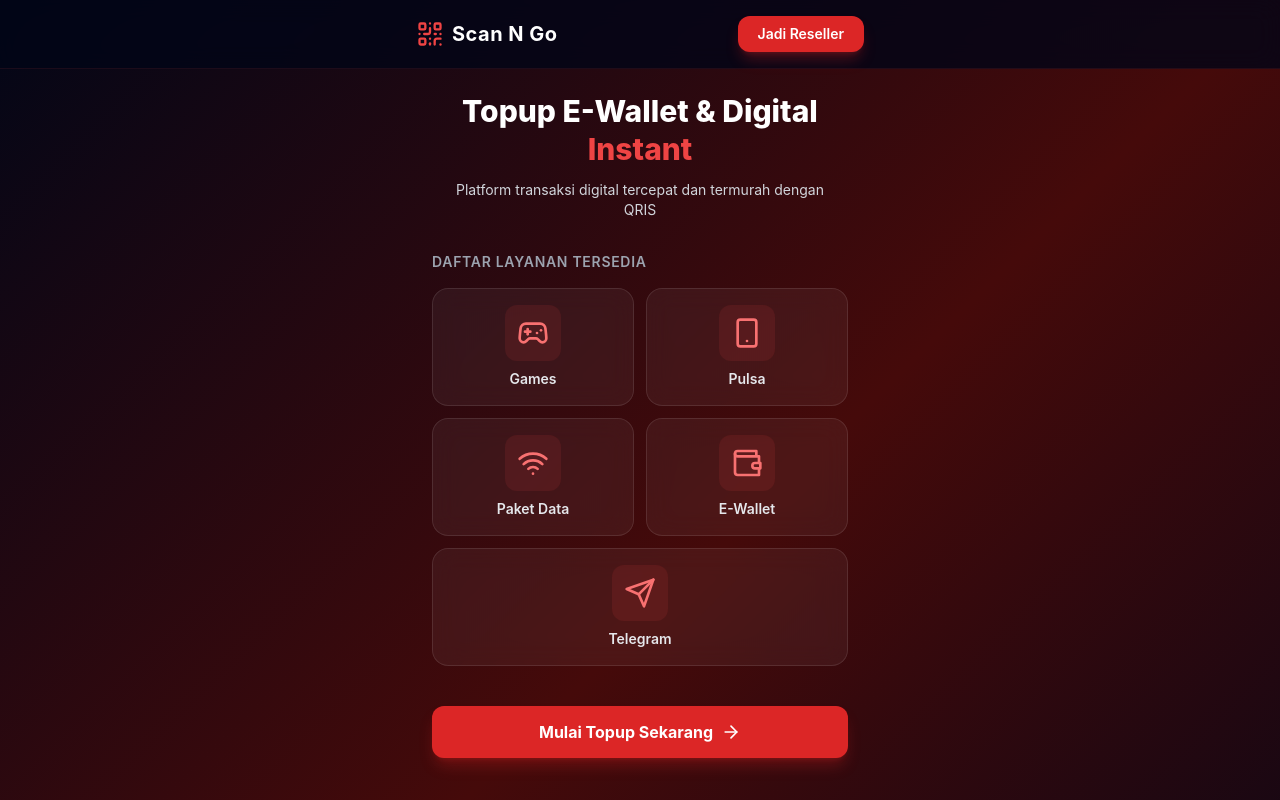
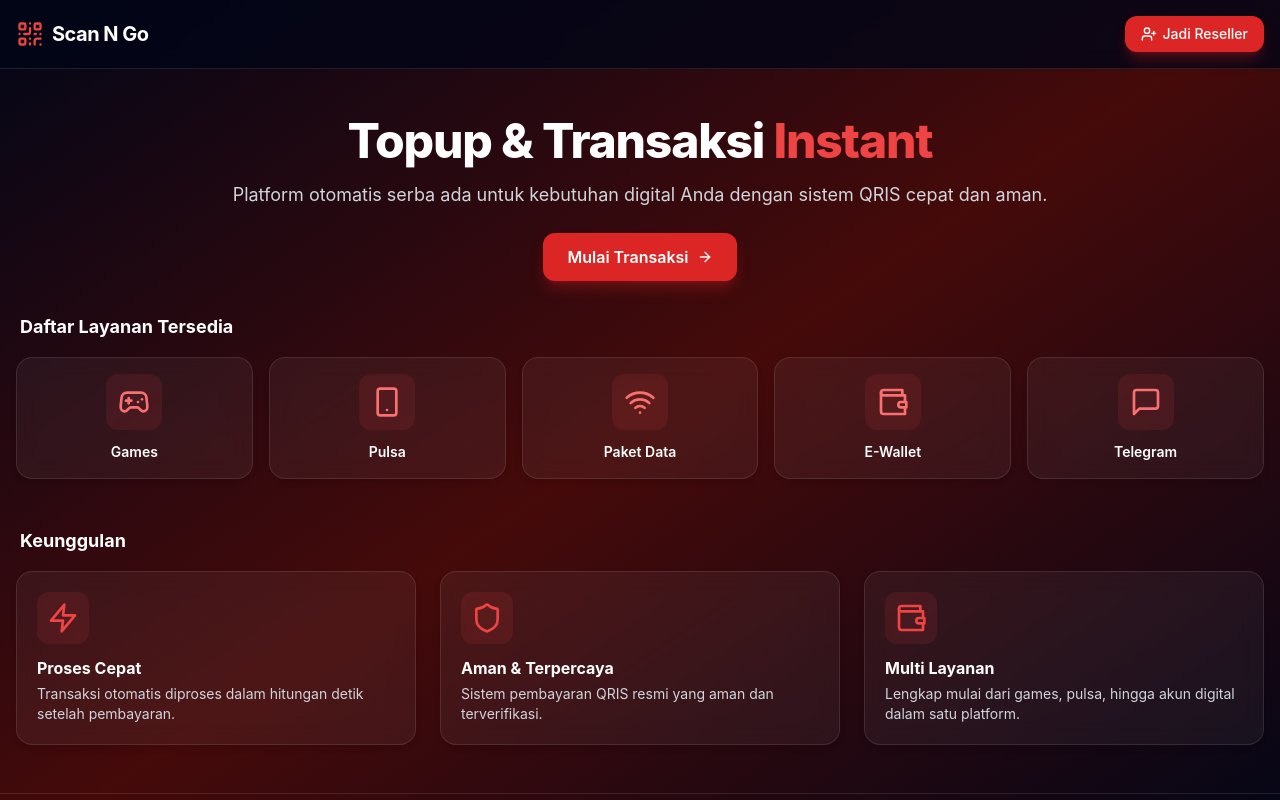
Before and after one commit to ofcdigisphere-labs/tnsmiley, a React (Vite) app in the folder frontend/: page / in a window 1280 px wide. Shown: the top 800 px of the page. Built offline with nearby package versions, Linux system fonts and the light colour scheme; no server answers.

Commit message:
LandingPage.jsx

```diff
--- a/frontend/src/pages/LandingPage.jsx
+++ b/frontend/src/pages/LandingPage.jsx
@@ -1,5 +1,5 @@
 import { useNavigate } from 'react-router-dom';
-import { QrCode, Zap, Shield, ArrowRight, LayoutDashboard, Gamepad2, Smartphone, Wifi, Wallet, Send } from 'lucide-react';
+import { QrCode, Zap, Shield, ArrowRight, LayoutDashboard, Gamepad2, Smartphone, Wifi, Wallet, MessageSquare, UserPlus } from 'lucide-react';
 import { useEffect, useState } from 'react';
 
 const LandingPage = () => {
@@ -7,7 +7,6 @@
   const [isLoggedIn, setIsLoggedIn] = useState(false);
 
   useEffect(() => {
-    // Check if user is logged in
     const userData = localStorage.getItem('user');
     setIsLoggedIn(!!userData);
   }, []);
@@ -17,23 +16,23 @@
     { title: 'Pulsa', icon: <Smartphone className="w-8 h-8 text-red-400" />, path: '/pulsa' },
     { title: 'Paket Data', icon: <Wifi className="w-8 h-8 text-red-400" />, path: '/data' },
     { title: 'E-Wallet', icon: <Wallet className="w-8 h-8 text-red-400" />, path: '/topup' },
-    { title: 'Telegram', icon: <Send className="w-8 h-8 text-red-400" />, path: '/telegram' },
+    { title: 'Telegram', icon: <MessageSquare className="w-8 h-8 text-red-400" />, path: '/telegram' },
   ];
 
   return (
     <div className="min-h-screen bg-gradient-to-br from-slate-950 via-red-950 to-slate-950 text-white">
       {/* Header */}
-      <nav className="sticky top-0 z-50 bg-slate-950/80 backdrop-blur-md border-b border-red-500/10 px-4 py-4">
-        <div className="max-w-md mx-auto flex items-center justify-between">
+      <nav className="container mx-auto px-4 py-4 sticky top-0 z-50 bg-slate-950/80 backdrop-blur-md border-b border-white/10">
+        <div className="flex items-center justify-between">
           <div className="flex items-center gap-2">
             <QrCode className="w-7 h-7 text-red-500" />
-            <h1 className="text-xl font-bold tracking-wide">Scan N Go</h1>
+            <h1 className="text-xl font-bold tracking-tight text-white">Scan N Go</h1>
           </div>
-          <div className="flex items-center gap-2">
+          <div className="flex items-center gap-3">
             {isLoggedIn ? (
               <button
                 onClick={() => navigate('/dashboard')}
-                className="inline-flex items-center gap-1.5 bg-red-600 hover:bg-red-700 text-white text-sm px-4 py-2 rounded-xl transition font-medium"
+                className="inline-flex items-center gap-2 bg-red-600 hover:bg-red-700 text-white px-4 py-2 rounded-xl text-sm font-medium transition shadow-lg shadow-red-600/30"
               >
                 <LayoutDashboard className="w-4 h-4" />
                 Dashboard
@@ -41,8 +40,9 @@
             ) : (
               <button
                 onClick={() => navigate('/register')}
-                className="bg-red-600 hover:bg-red-700 text-white text-sm px-5 py-2 rounded-xl transition font-semibold shadow-lg shadow-red-600/30"
+                className="inline-flex items-center gap-1.5 bg-red-600 hover:bg-red-700 text-white px-4 py-2 rounded-xl text-sm font-medium transition shadow-lg shadow-red-600/30"
               >
+                <UserPlus className="w-4 h-4" />
                 Jadi Reseller
               </button>
             )}
@@ -51,75 +51,69 @@
       </nav>
 
       {/* Hero Section */}
-      <div className="max-w-md mx-auto px-4 pt-6 pb-10">
-        <div className="text-center mb-8">
-          <h2 className="text-3xl font-extrabold mb-3 leading-tight">
-            Topup E-Wallet & Digital <span className="text-red-500">Instant</span>
+      <div className="container mx-auto px-4 pt-8 pb-12">
+        <div className="max-w-4xl mx-auto text-center mt-4 mb-8">
+          <h2 className="text-3xl md:text-5xl font-extrabold tracking-tight mb-4 px-2">
+            Topup & Transaksi <span className="text-red-500">Instant</span>
           </h2>
-          <p className="text-sm text-gray-300 px-2">
-            Platform transaksi digital tercepat dan termurah dengan QRIS
+          <p className="text-sm md:text-lg text-gray-300 mb-6 px-4">
+            Platform otomatis serba ada untuk kebutuhan digital Anda dengan sistem QRIS cepat dan aman.
           </p>
+          <div className="flex flex-col sm:flex-row items-center justify-center gap-3">
+            <button
+              onClick={() => navigate('/topup')}
+              className="w-full sm:w-auto inline-flex items-center justify-center gap-2 bg-red-600 hover:bg-red-700 text-white px-6 py-3 rounded-xl font-semibold transition shadow-lg shadow-red-600/30 transform active:scale-95"
+            >
+              Mulai Transaksi
+              <ArrowRight className="w-4 h-4" />
+            </button>
+          </div>
         </div>
 
-        {/* Daftar Layanan Tersedia (Grid Mobile-Optimized) */}
-        <div className="mb-10">
-          <h3 className="text-sm font-semibold uppercase tracking-wider text-gray-400 mb-4">
-            Daftar Layanan Tersedia
-          </h3>
-          <div className="grid grid-cols-2 gap-3">
-            {services.map((item, idx) => (
+        {/* Daftar Layanan Tersedia */}
+        <div className="mt-8 mb-12">
+          <h3 className="text-lg font-bold text-white mb-4 px-1">Daftar Layanan Tersedia</h3>
+          <div className="grid grid-cols-2 sm:grid-cols-3 md:grid-cols-5 gap-3 md:gap-4">
+            {services.map((service, idx) => (
               <div
-                key={item.title}
-                onClick={() => navigate(item.path)}
-                className={`bg-white/5 backdrop-blur-md border border-white/10 rounded-2xl p-4 flex flex-col items-center justify-center text-center cursor-pointer hover:bg-red-600/10 hover:border-red-500/30 transition active:scale-95 ${
-                  idx === 4 ? 'col-span-2' : ''
-                }`}
+                key={idx}
+                onClick={() => navigate(service.path)}
+                className="bg-white/5 backdrop-blur-md border border-white/10 rounded-2xl p-4 flex flex-col items-center justify-center text-center hover:bg-white/10 hover:border-red-500/50 transition cursor-pointer active:scale-95 shadow-md"
               >
-                <div className="bg-red-500/10 p-3 rounded-xl mb-2">{item.icon}</div>
-                <span className="font-semibold text-sm text-gray-200">{item.title}</span>
+                <div className="p-3 bg-red-500/10 rounded-xl mb-3">
+                  {service.icon}
+                </div>
+                <span className="text-sm font-semibold text-white">{service.title}</span>
               </div>
             ))}
           </div>
         </div>
 
-        {/* CTA Buttons */}
-        <div className="flex flex-col gap-3 mb-12">
-          <button
-            onClick={() => navigate('/topup')}
-            className="w-full inline-flex items-center justify-center gap-2 bg-red-600 hover:bg-red-700 text-white py-3.5 rounded-xl text-base font-bold shadow-lg shadow-red-600/30 transition transform active:scale-98"
-          >
-            Mulai Topup Sekarang
-            <ArrowRight className="w-5 h-5" />
-          </button>
-        </div>
-
         {/* Keunggulan */}
-        <div className="mb-8">
-          <h3 className="text-sm font-semibold uppercase tracking-wider text-gray-400 mb-4">
-            Keunggulan
-          </h3>
-          <div className="flex flex-col gap-3">
+        <div className="mt-12">
+          <h3 className="text-lg font-bold text-white mb-4 px-1">Keunggulan</h3>
+          <div className="grid sm:grid-cols-2 md:grid-cols-3 gap-4 md:gap-6">
             <FeatureCard
-              icon={<Zap className="w-6 h-6 text-red-500" />}
+              icon={<Zap className="w-8 h-8 text-red-500" />}
               title="Proses Cepat"
-              description="Transaksi otomatis diproses dalam hitungan detik"
+              description="Transaksi otomatis diproses dalam hitungan detik setelah pembayaran."
             />
             <FeatureCard
-              icon={<Shield className="w-6 h-6 text-red-500" />}
+              icon={<Shield className="w-8 h-8 text-red-500" />}
               title="Aman & Terpercaya"
-              description="Sistem pembayaran resmi yang aman dan terverifikasi"
+              description="Sistem pembayaran QRIS resmi yang aman dan terverifikasi."
             />
             <FeatureCard
-              icon={<QrCode className="w-6 h-6 text-red-500" />}
-              title="QRIS Support"
-              description="Mendukung pembayaran scan QRIS dari seluruh bank & e-wallet"
+              icon={<Wallet className="w-8 h-8 text-red-500" />}
+              title="Multi Layanan"
+              description="Lengkap mulai dari games, pulsa, hingga akun digital dalam satu platform."
             />
           </div>
         </div>
       </div>
 
       {/* Footer */}
-      <footer className="max-w-md mx-auto px-4 py-6 text-center text-xs text-gray-500 border-t border-white/5">
+      <footer className="container mx-auto px-4 py-6 text-center text-xs md:text-sm text-gray-400 border-t border-white/10">
         <p>&copy; 2026 Scan N Go. All rights reserved.</p>
       </footer>
     </div>
@@ -128,12 +122,10 @@
 
 const FeatureCard = ({ icon, title, description }) => {
   return (
-    <div className="bg-white/5 backdrop-blur-md border border-white/10 rounded-xl p-4 flex items-start gap-3.5">
-      <div className="bg-red-500/10 p-2.5 rounded-lg shrink-0">{icon}</div>
-      <div>
-        <h4 className="font-bold text-sm text-white mb-0.5">{title}</h4>
-        <p className="text-xs text-gray-400 leading-relaxed">{description}</p>
-      </div>
+    <div className="bg-white/5 backdrop-blur-md border border-white/10 rounded-2xl p-5 hover:bg-white/10 transition shadow-md">
+      <div className="p-2.5 bg-red-500/10 w-fit rounded-xl mb-3">{icon}</div>
+      <h3 className="text-base font-bold text-white mb-1">{title}</h3>
+      <p className="text-xs md:text-sm text-gray-300 leading-relaxed">{description}</p>
     </div>
   );
 };
```
